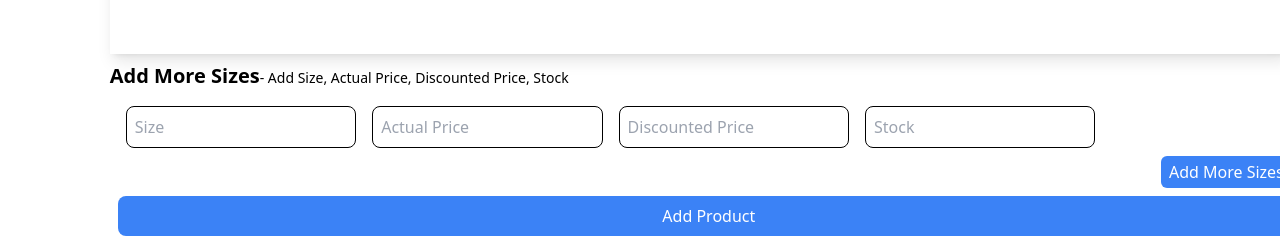
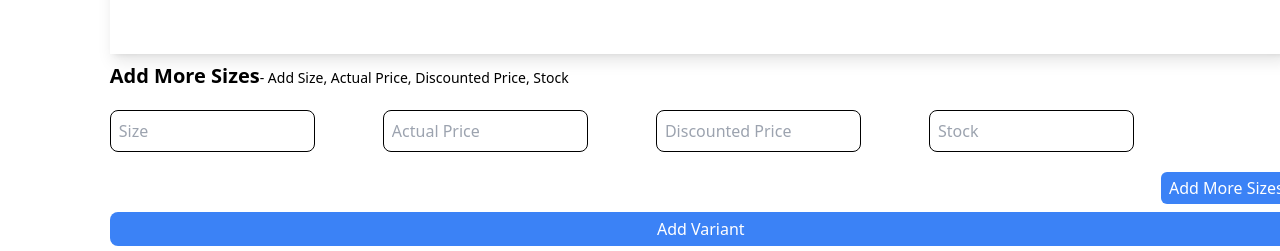
Before and after one commit to kirtandave03/soleSphere-frontend, a React (Vite) app: page /add-product in a window 1280 px wide. Shown: the part 888-1139 px from the top of the page. Built offline with nearby package versions, Linux system fonts and the light colour scheme; no server answers; sample sign-in values are in the browser's storage.

Commit message:
fixed some alignment issues in ad variant and add product

```diff
--- a/src/views/AddProducts.jsx
+++ b/src/views/AddProducts.jsx
@@ -789,7 +789,8 @@ const AddProducts = () => {
                     </div>
                   </div>
 
-                  <div className="variants ">
+                  <div className="w-full">
+                    <div className="variants w-full">
                       <p className="font-bold text-xl my-2">
                         Add More Sizes
                         <span className="my-2 font-extralight text-sm">
@@ -797,15 +798,17 @@ const AddProducts = () => {
                         </span>
                       </p>
                     </div>
-
-                  <div className="flex flex-wrap">
+                    <div className="flex flex-wrap justify-between my-3 w-[80vw]">
                       {inputFields.map((field, index) => (
-                      <div key={field.id} className="flex flex-row mx-2">
+                        <div
+                          key={field.id}
+                          className="flex flex-row w-full justify-between"
+                        >
                           <input
                             {...register(`variants[${index}].size`, {
                               required: {
                                 value: true,
-                              message: "these fields are required",
+                                message: "This field is required",
                               },
                               pattern: {
                                 value: /^[0-9]\d*$/,
@@ -820,6 +823,7 @@ const AddProducts = () => {
                                   "Value must be at most 48",
                               },
                             })} // Adding required validation rule
+                            type="text"
                             onSubmit={(e) =>
                               handleDynamicFieldValidation(
                                 e.target.value,
@@ -827,11 +831,9 @@ const AddProducts = () => {
                                 `size`
                               )
                             }
-                          type="text"
-                          className="border m-2 border-black w-[18vw] p-2 rounded-lg"
+                            className="border border-black w-1/5 my-2 p-2 rounded-lg"
                             placeholder="Size"
                           />
-
                           <input
                             {...register(`variants[${index}].actual_price`, {
                               required: {
@@ -842,6 +844,11 @@ const AddProducts = () => {
                                 value: /^[0-9]\d*\.?\d+$/,
                                 message: "Please enter a positive number",
                               },
+                              validate: {
+                                min: (value) =>
+                                  parseInt(value) >= 1 ||
+                                  "Value must be at least 1",
+                              },
                             })} // Adding required validation rule
                             type="text"
                             onSubmit={(e) =>
@@ -851,11 +858,13 @@ const AddProducts = () => {
                                 `actual_price`
                               )
                             }
-                          className="border m-2 border-black w-[18vw] p-2 rounded-lg"
+                            className="border  border-black w-1/5 my-2 p-2 rounded-lg"
                             placeholder="Actual Price"
                           />
                           <input
-                          {...register(`variants[${index}].discounted_price`, {
+                            {...register(
+                              `variants[${index}].discounted_price`,
+                              {
                                 required: {
                                   value: true,
                                   message: "This field is required",
@@ -864,7 +873,13 @@ const AddProducts = () => {
                                   value: /^[0-9]\d*\.?\d+$/,
                                   message: "Please enter a positive number",
                                 },
-                          })} // Adding required validation rule
+                                validate: {
+                                  min: (value) =>
+                                    parseInt(value) >= 1 ||
+                                    "Value must be at least 1",
+                                },
+                              }
+                            )} // Adding required validation rule
                             onSubmit={(e) =>
                               handleDynamicFieldValidation(
                                 e.target.value,
@@ -873,7 +888,7 @@ const AddProducts = () => {
                               )
                             }
                             type="text"
-                          className="border m-2 border-black w-[18vw] p-2 rounded-lg"
+                            className="border  border-black w-1/5 my-2 p-2 rounded-lg"
                             placeholder="Discounted Price"
                           />
                           <input
@@ -888,18 +903,17 @@ const AddProducts = () => {
                                   "Please enter a positive number without decimal points",
                               },
                             })} // Adding required validation rule
+                            type="text"
                             onSubmit={(e) =>
                               handleDynamicFieldValidation(
                                 e.target.value,
                                 index,
-                              `variants[${index}].stock`
+                                `stock`
                               )
                             }
-                          type="text"
-                          className="border m-2 border-black w-[18vw] p-2 rounded-lg"
+                            className="border  border-black w-1/5 my-2 p-2 rounded-lg"
                             placeholder="Stock"
                           />
-
                           {errors.variants &&
                             errors.variants[index] &&
                             errors.variants[index].size && (
@@ -916,9 +930,8 @@ const AddProducts = () => {
                         them.it can only contain positive numeric values
                       </div>
                     )}
-
                     <button
-                    className="button float-right bg-blue-500 p-1 px-2 rounded-md text-white"
+                      className="button float-end bg-blue-500 p-1 px-2 rounded-md text-white"
                       type="button"
                       onClick={addInputFields}
                     >
@@ -928,9 +941,10 @@ const AddProducts = () => {
                     <input
                       disabled={isSubmitting}
                       type="submit"
-                    value="Add Product"
-                    className="cursor-pointer disabled:opacity-50 m-2 rounded-lg button bg-blue-500 p-2 text-white w-full"
+                      value="Add Variant"
+                      className="cursor-pointer disabled:opacity-50 my-2 rounded-lg button bg-blue-500 text-white w-full"
                     />
+                  </div>
                 </form>
               </div>
             </div>
```
Also changed, not shown: src/views/AddVariants.jsx (+23 -16 lines). Lines whose indentation alone changed are shown as unchanged.
